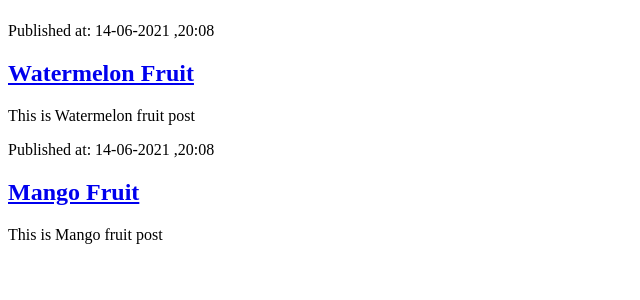
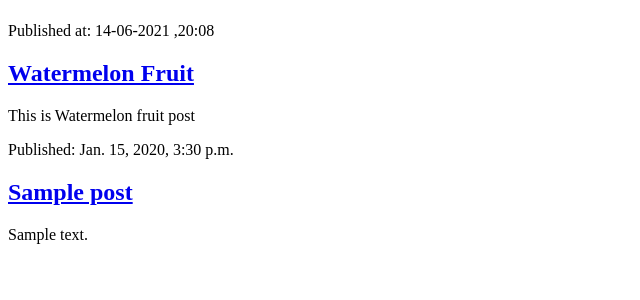
Before and after one commit to Jems11/my-first-blog, a Django app: page / in a window 1280 px wide. Shown: the part 58-358 px from the top of the page, without its empty margins (0-640 px from the left). Run offline with Django 3.2, Linux system fonts and the light colour scheme; tables that the repository leaves empty hold one stand-in row (values such as "Sample post").

Commit message:
modified templates to display posts from database

```diff
--- a/blog/templates/blog/post_list.html
+++ b/blog/templates/blog/post_list.html
@@ -16,10 +16,13 @@
     <p>This is Watermelon fruit post </p>
 </article>
 
-<article>
-    <time>Published at: 14-06-2021 ,20:08 </time>
-    <h2><a href="/">Mango Fruit</a></h2>
-    <p>This is Mango fruit post </p>
-</article>
+{% for post in posts %}
+    <article>
+        <time>Published: {{ post.published_date }}</time>
+        <h2><a href='/'>{{ post.title }}</a></h2>
+        <p>{{ post.text |linebreaksbr }}</p>
+    </article>
+{% endfor %}
+
 </body>
 </html>
--- a/blog/urls.py
+++ b/blog/urls.py
@@ -4,4 +4,4 @@ from .import views
 urlpatterns = [
     path('',views.post_list,name='post_list'),
 
-]
+    ]
--- a/blog/views.py
+++ b/blog/views.py
@@ -1,5 +1,9 @@
 from django.shortcuts import render
+from django.utils import timezone
+
+from .models import Post
 
 # Create your views here.
 def post_list(request):
-    return render(request,'blog/post_list.html',{})
+    posts = Post.objects.filter(published_date__lte=timezone.now()).order_by('published_date')
+    return render(request,'blog/post_list.html',{'posts':posts})
```
